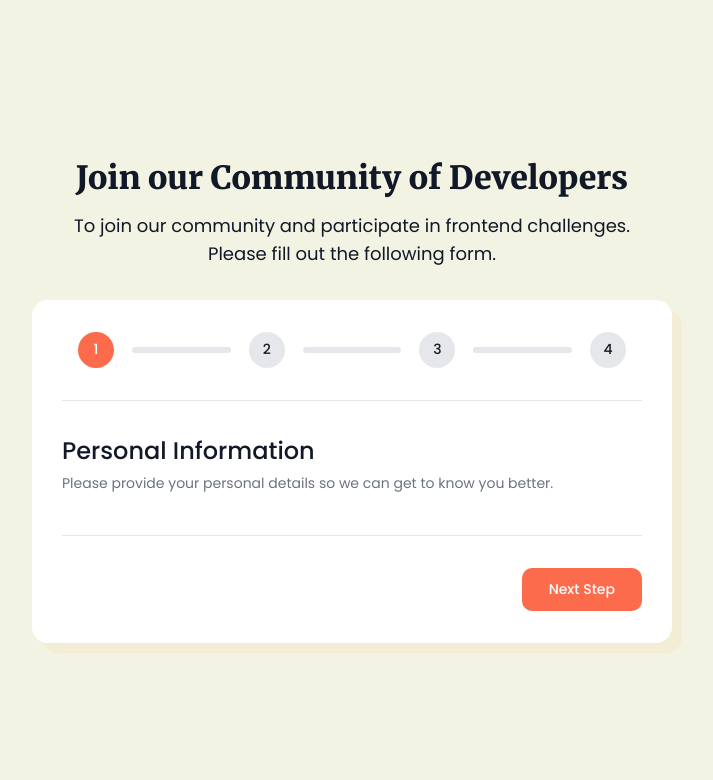
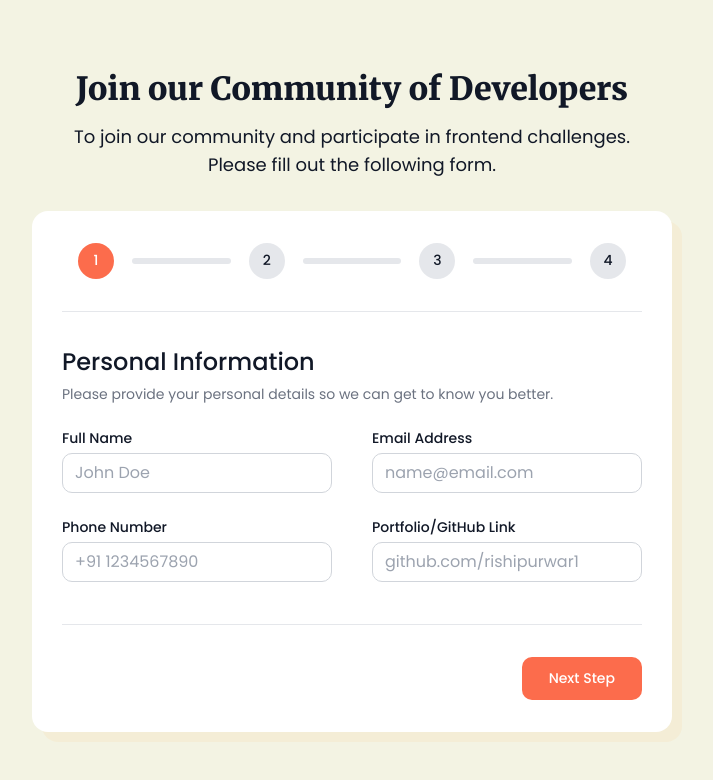
Before and after one commit to ClodoaldoDantas/multi-step-form, a Next.js app: page / in a window 1280 px wide. Shown: the top 780 px of the page, without its empty margins (288-1001 px from the left). Built offline with nearby package versions, Linux system fonts and the light colour scheme.

Commit message:
feat: homepage form

```diff
--- a/src/pages/index.tsx
+++ b/src/pages/index.tsx
@@ -1,6 +1,8 @@
 import { Button } from '@/components/Button'
 import { Card } from '@/components/Card'
 import { MultiStep } from '@/components/MultiStep'
+
+import styles from '@/styles/Home.module.scss'
 
 export default function Home() {
   return (
@@ -14,6 +16,64 @@ export default function Home() {
         <p className="step-description">
           Please provide your personal details so we can get to know you better.
         </p>
+
+        <div className={styles.formGrid}>
+          <div className={styles.formGroup}>
+            <label className={styles.formLabel} htmlFor="name">
+              Full Name
+            </label>
+
+            <input
+              className={styles.formField}
+              type="text"
+              name="name"
+              id="name"
+              placeholder="John Doe"
+            />
+          </div>
+
+          <div className={styles.formGroup}>
+            <label className={styles.formLabel} htmlFor="email">
+              Email Address
+            </label>
+
+            <input
+              className={styles.formField}
+              type="text"
+              name="email"
+              id="email"
+              placeholder="name@email.com"
+            />
+          </div>
+
+          <div className={styles.formGroup}>
+            <label className={styles.formLabel} htmlFor="phone">
+              Phone Number
+            </label>
+
+            <input
+              className={styles.formField}
+              type="text"
+              name="phone"
+              id="phone"
+              placeholder="+91 1234567890"
+            />
+          </div>
+
+          <div className={styles.formGroup}>
+            <label className={styles.formLabel} htmlFor="github">
+              Portfolio/GitHub Link
+            </label>
+
+            <input
+              className={styles.formField}
+              type="text"
+              name="github"
+              id="github"
+              placeholder="github.com/rishipurwar1"
+            />
+          </div>
+        </div>
       </Card.Body>
 
       <Card.Footer justify="flex-end">
--- /dev/null
+++ b/src/styles/Home.module.scss
@@ -0,0 +1,35 @@
+.formGrid {
+  margin-top: 1.5rem;
+
+  display: grid;
+  gap: 1.5rem 2.5rem;
+  grid-template-columns: repeat(2, 1fr);
+}
+
+.formLabel {
+  display: block;
+  font-weight: 500;
+  font-size: 14px;
+  color: var(--text-dark);
+  margin-bottom: 0.25rem;
+}
+
+.formField {
+  width: 100%;
+  height: 2.5rem;
+  padding: 0 0.75rem;
+  border: 1px solid var(--border);
+  border-radius: 10px;
+  outline: 0;
+
+  font-size: 1rem;
+  color: var(--text-dark);
+
+  &::placeholder {
+    color: var(--text-placeholder);
+  }
+
+  &:focus {
+    border-color: var(--primary);
+  }
+}
--- a/src/styles/globals.scss
+++ b/src/styles/globals.scss
@@ -9,6 +9,7 @@
 :root {
   --primary: #fc6c4c;
   --background: #f3f3e3;
+  --border: #d1d5db;
   --shape: #e5e7eb;
   --white: #fff;
 
```
